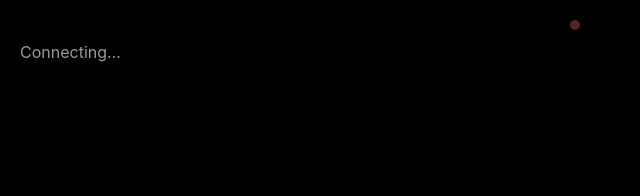
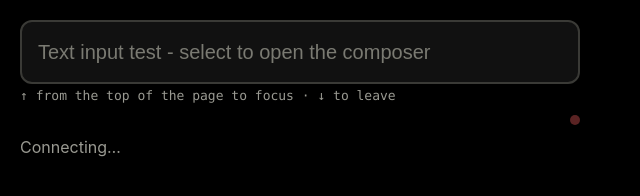
Before and after one commit to iasandcb/mark-vector, a plain HTML site: page glasses/index.html in a window 1280 px wide. Shown: the whole page, without its empty margins (0-640 px from the left). Drawn offline with nearby package versions, Linux system fonts and the light colour scheme; files whose address does not match are found by name.

Commit message:
Add a text-input test field to the top of the glasses screen
For trying the glasses' on-glasses composer and its on-screen keyboard
(firmware v129+): a plain text field at the top, with the Build guide's
cyan focus ring. It's never focused on its own, so the D-pad keeps
driving the page - ArrowUp with the content at its top moves focus into
the field, ArrowDown moves it out - and while it's focused the page's
key handling stays out of the way, so select (Enter) reaches the field
and opens the composer. Each input/change event is echoed under it with
the value and its length.

Co-Authored-By: Claude Opus 5.5 <noreply@anthropic.com>
Claude-Session: https://claude.ai/code/session_01WtUBKpxq3oVQcbniGJnTeR

```diff
--- a/glasses/app.js
+++ b/glasses/app.js
@@ -266,7 +266,43 @@ setInterval(async () => {
 // standing in for the page-level scroll this fixed viewport can't have, and
 // in slide view left/right step between slides.
 const SCROLL_STEP = 140;
+
+// ---------- text input test ----------
+// A plain text field at the top of the screen for trying the glasses'
+// on-glasses composer (handwriting / dictation) and its on-screen keyboard
+// (firmware v129+): with the field focused, select (Enter) opens the
+// composer, and its text arrives through ordinary input/change events -
+// shown under the field. Never focused on its own, so the D-pad keeps
+// driving the page: ArrowUp with the content scrolled to its top moves
+// focus up into the field, ArrowDown moves it back out.
+const testInput = document.getElementById("test-input");
+const testEcho = document.getElementById("test-echo");
+let testEventCount = 0;
+function echoTestEvent(type) {
+  testEventCount += 1;
+  testEcho.textContent = `#${testEventCount} ${type}: "${testInput.value}" (${testInput.value.length} chars)`;
+}
+testInput.addEventListener("input", () => echoTestEvent("input"));
+testInput.addEventListener("change", () => echoTestEvent("change"));
+testInput.addEventListener("focus", () => {
+  if (!testEventCount) testEcho.textContent = "focused - select (pinch/tap) to open the composer";
+});
+
 document.addEventListener("keydown", (event) => {
+  if (document.activeElement === testInput) {
+    // Everything else is the field's own (select opens the composer).
+    if (event.key === "ArrowDown") {
+      event.preventDefault();
+      testInput.blur();
+    }
+    return;
+  }
+  if (event.key === "ArrowUp" && contentEl.scrollTop <= 0) {
+    event.preventDefault();
+    testInput.focus();
+    return;
+  }
+
   if ((event.key === "ArrowLeft" || event.key === "ArrowRight") && slideMode(lastMessage)) {
     event.preventDefault();
     const next = slideIndex + (event.key === "ArrowRight" ? 1 : -1);
--- a/glasses/index.html
+++ b/glasses/index.html
@@ -151,10 +151,51 @@
     #content .katex {
       color: #f5f5f0;
     }
+    /* Test field for the on-glasses composer / on-screen keyboard (see
+       app.js's "text input test"). Sized to the Build guide's tap-target
+       guidance, with the cyan focus ring it recommends. */
+    #input-test {
+      display: flex;
+      flex-direction: column;
+      gap: 4px;
+      flex-shrink: 0;
+    }
+    #test-input {
+      width: 100%;
+      min-height: 64px;
+      padding: 0 16px;
+      font-size: 20px;
+      color: #f5f5f0;
+      background: #111;
+      border: 2px solid #3a3a36;
+      border-radius: 12px;
+      outline: none;
+      transition: border-color 150ms ease, box-shadow 150ms ease;
+    }
+    #test-input::placeholder {
+      color: #7a7a72;
+    }
+    #test-input:focus {
+      border-color: #00d4ff;
+      box-shadow: 0 0 20px rgba(0, 212, 255, 0.4);
+    }
+    #test-echo {
+      font-size: 13px;
+      font-family: "SF Mono", Consolas, monospace;
+      color: #9a9a92;
+      white-space: nowrap;
+      overflow: hidden;
+      text-overflow: ellipsis;
+      min-height: 1.3em;
+    }
   </style>
 </head>
 <body>
   <div id="screen">
+    <div id="input-test">
+      <input id="test-input" type="text" autocomplete="off" placeholder="Text input test - select to open the composer">
+      <div id="test-echo">↑ from the top of the page to focus · ↓ to leave</div>
+    </div>
     <div id="header">
       <span id="filename"></span>
       <span id="status" title="Connection status"></span>
```
